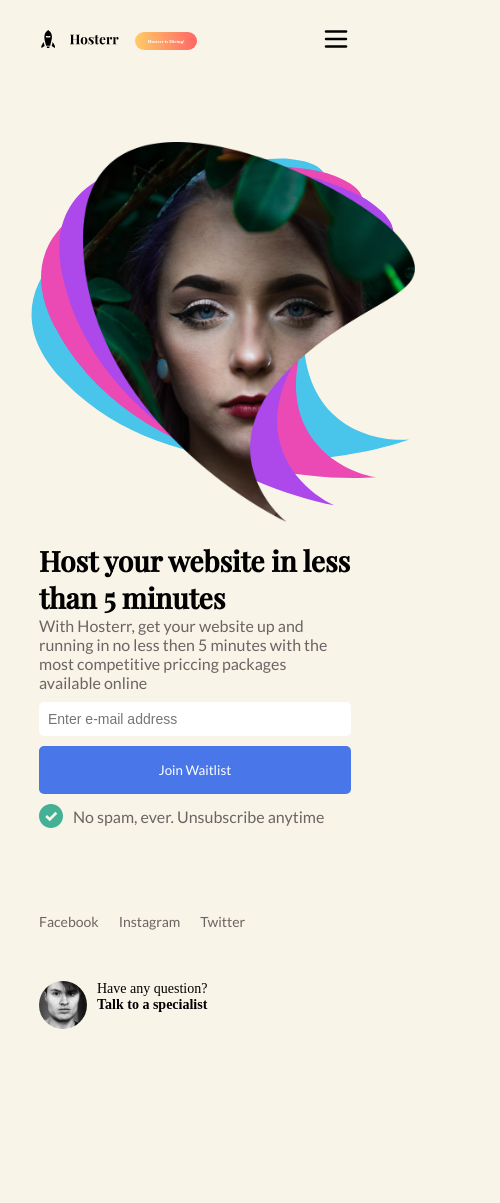
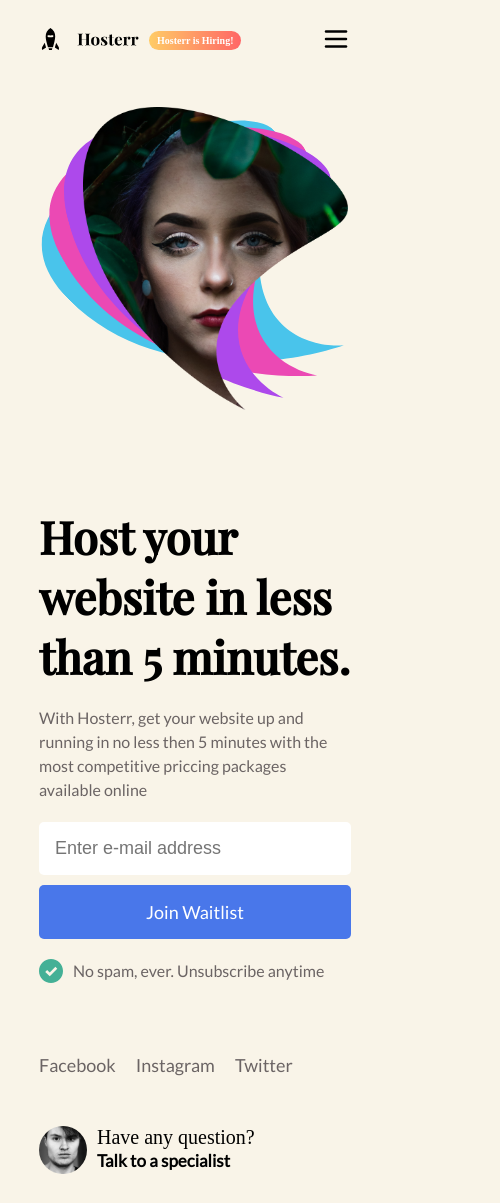
Before and after one commit to Satish9047/hosterr-landing, a React (Vite) app: page / in a window 390 px wide. Shown: the whole page, 500 px wide, since content can reach past the window. Before the commit the page ends 1057 px from the top, so only its background shows below. Built offline with nearby package versions, Linux system fonts and the light colour scheme.

Commit message:
update the px to rem for mobile devices

```diff
--- a/src/App.scss
+++ b/src/App.scss
@@ -1,11 +1,13 @@
-// @import "./styles/variables";
-// @import "./styles/normalize";
 @import "./styles/main.scss";
+
+html {
+  font-size: 10px;
+}
 
 body {
   background-color: $background-color;
 }
 
 .app {
-  padding: 1.5rem 0rem;
+  padding: 2.4rem 0rem;
 }
--- a/src/components/Footer/footer.scss
+++ b/src/components/Footer/footer.scss
@@ -5,7 +5,7 @@
   display: flex;
   flex-direction: column;
   justify-content: space-between;
-  gap: 50px;
+  gap: 5rem;
   animation-name: moveToTop;
   animation-duration: 1s;
 
@@ -20,7 +20,7 @@
     gap: 20px;
 
     a {
-      font-size: 14px;
+      font-size: 1.8rem;
       text-decoration: none;
       font-family: $font-primary;
       color: rgb(107, 100, 100);
@@ -37,11 +37,13 @@
 
   &__qa {
     display: flex;
-    gap: 10px;
-    font-size: 14px;
+    gap: 1rem;
+    font-size: 2rem;
 
     span {
+      font-size: 1.7rem;
       font-weight: bolder;
+      font-family: $font-primary;
     }
     @include tablet {
       font-size: 16px;
--- a/src/components/Header/Header.tsx
+++ b/src/components/Header/Header.tsx
@@ -6,7 +6,7 @@ const Header: React.FC = () => {
     return (
         <div className='header'>
             <div className='header__div'>
-                <h1 className='header__div--title'>Host your website in less than 5 minutes</h1>
+                <h1 className='header__div--title'>Host your website in less than 5 minutes.</h1>
                 <p>With Hosterr, get your website up and running in no less then 5 minutes with the most competitive priccing packages available online</p>
                 <div className='form'>
                     <input placeholder='Enter e-mail address' />
--- a/src/components/Header/header.scss
+++ b/src/components/Header/header.scss
@@ -1,7 +1,7 @@
 @import "../../App.scss";
 
 .header {
-  margin: 10vh 0;
+  margin: 6vh 0;
   padding: 0 10%;
   display: flex;
   flex-direction: column;
@@ -21,7 +21,7 @@
 
     &--title {
       font-family: $font-secondary;
-      font-size: 28px;
+      font-size: 4.5rem;
       @include tablet {
         font-size: 55px;
       }
@@ -30,6 +30,9 @@
     p {
       color: rgb(107, 100, 100);
       font-family: $font-primary;
+      font-size: 1.6rem;
+      margin: 2rem 0;
+      line-height: 2.4rem;
     }
 
     &__sub {
@@ -90,7 +93,7 @@
   #img3,
   #img4 {
     width: auto;
-    height: 100%;
+    height: 80%;
     position: absolute;
     @include tablet {
       height: auto;
@@ -120,27 +123,27 @@
 }
 
 .form {
-  padding: 10px 0;
   display: flex;
   flex-direction: column;
-  gap: 10px;
+  gap: 1rem;
   input {
-    font-size: 14px;
-    padding: 9px;
+    font-size: 1.8rem;
+    padding: 1.6rem;
     border: none;
-    border-radius: 5px;
+    border-radius: 0.5rem;
     @include tablet {
-      font-size: 18px;
-      padding: 10px;
+      font-size: 1.8rem;
+      padding: 1rem;
       width: 70%;
     }
   }
   button {
     border: none;
-    padding: 1rem 2rem;
+    font-size: 1.8rem;
+    padding: 1.6rem;
     background-color: $button-color;
     color: $white-text;
-    border-radius: 5px;
+    border-radius: 0.5rem;
     font-family: $font-primary;
     &:hover {
       background-color: #0066ff;
--- a/src/components/Navbar/navbar.scss
+++ b/src/components/Navbar/navbar.scss
@@ -18,15 +18,15 @@
     animation-duration: 1s;
     &__fig {
       .img-logo {
-        width: 5rem;
+        width: 10rem;
         @include tablet {
-          width: 7rem;
+          width: 11rem;
         }
       }
     }
     h2 {
       background: linear-gradient(to right, #ffcc66, #ff6666);
-      font-size: 0.3rem;
+      font-size: 1rem;
       padding: 0.4rem 0.8rem;
       border-radius: 20px;
       color: $white-text;
```
